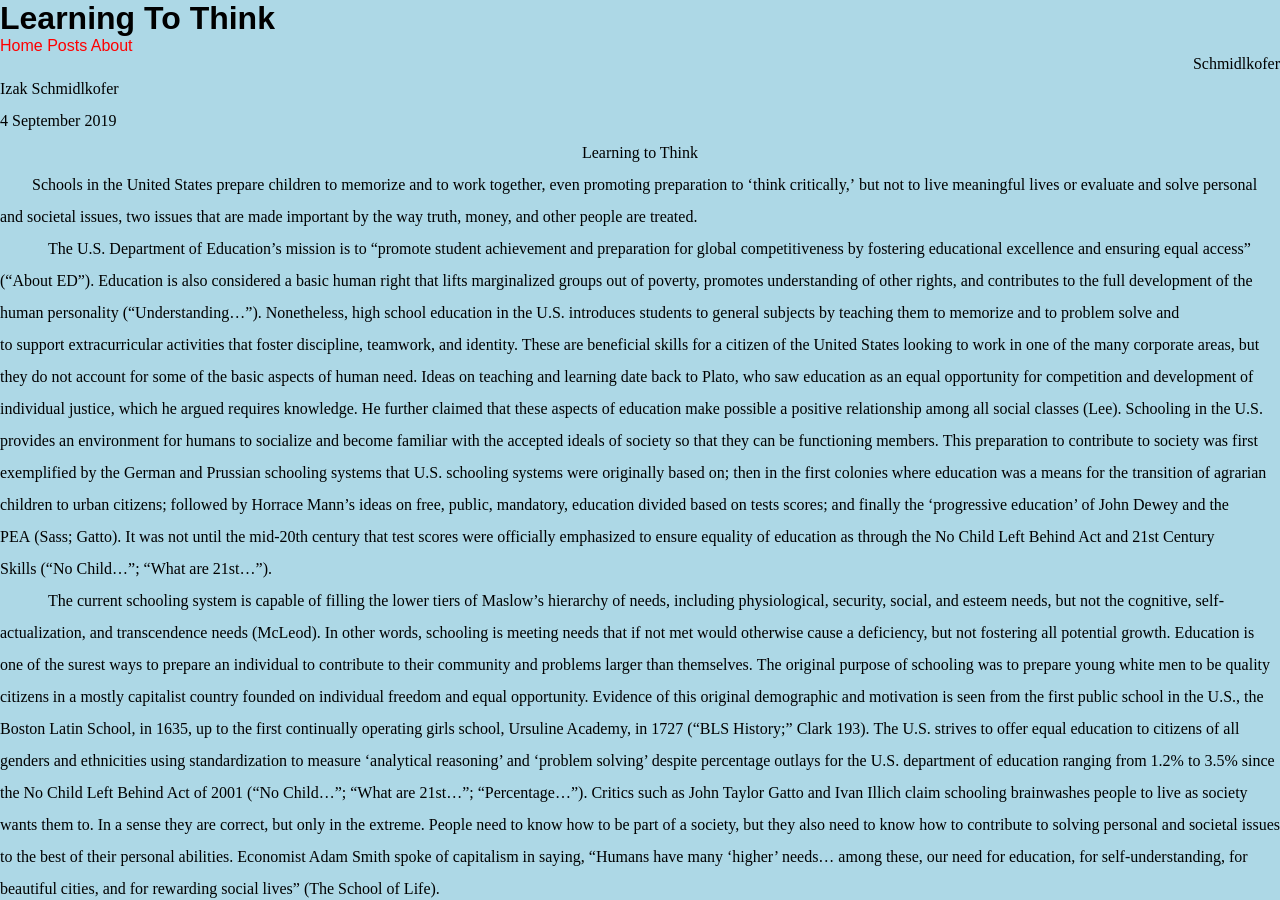
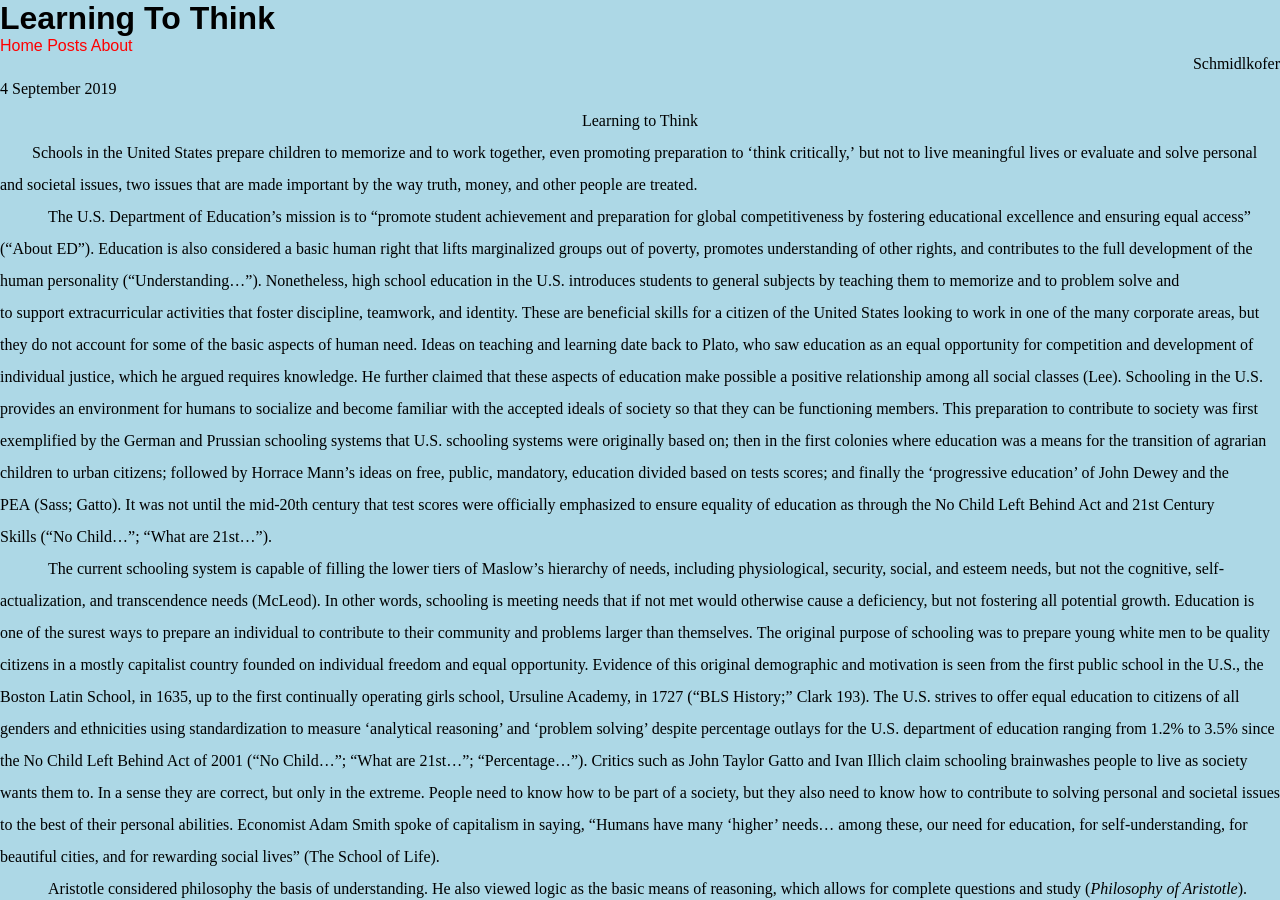
Before and after one commit to uncertaintysedge/uncertaintysedge.github.io, a Jekyll site: the page _posts/2020-09-04-Learning-to-Think.html, which Jekyll copies as it is, in a window 1280 px wide and 900 px high. Built offline with Jekyll 4.4.1, drawn with Linux system fonts in a browser that asks for light colours.

Commit message:
Update 2020-09-04-Learning-to-Think.html

```diff
--- a/_posts/2020-09-04-Learning-to-Think.html
+++ b/_posts/2020-09-04-Learning-to-Think.html
@@ -3,7 +3,6 @@
 <span class="c0" style="font-family: &quot;Times New Roman&quot;; font-size: 12pt;">Schmidlkofer</span></div>
 </div>
 <div class="c5" style="font-family: Arial; font-size: 11pt; line-height: 2; padding-bottom: 0pt; padding-top: 0pt;">
-<span class="c6 c0" style="font-family: &quot;Times New Roman&quot;; font-size: 12pt; vertical-align: baseline;">Izak Schmidlkofer</span></div>
 <div class="c5" style="font-family: Arial; font-size: 11pt; line-height: 2; padding-bottom: 0pt; padding-top: 0pt;">
 <span class="c6 c0" style="font-family: &quot;Times New Roman&quot;; font-size: 12pt; vertical-align: baseline;">4 September 2019</span></div>
 <div class="c13" style="font-family: Arial; font-size: 11pt; line-height: 2; padding-bottom: 0pt; padding-top: 0pt; text-align: center;">
```
